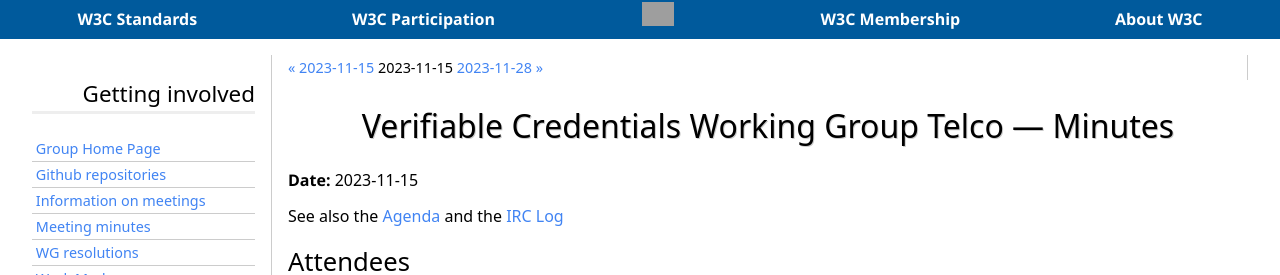
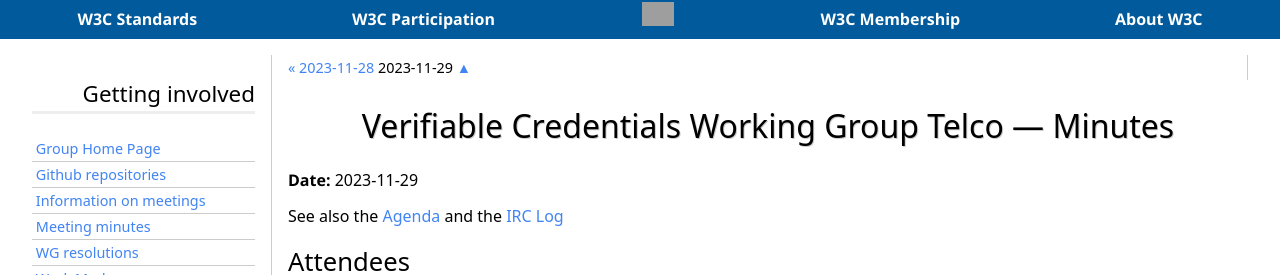
Before and after one commit to w3c/verifiable-credentials, a Jekyll site: the page built from _minutes/2023-11-29-vcwg.md, in a window 1280 px wide and 900 px high. Shown: the top 275 px of the window. Built offline with Jekyll 4.4.1, drawn with Linux system fonts in a browser that asks for light colours; some web fonts are replaced; grey boxes are pictures that could not be loaded.

Commit message:
Got the date wrong in the last minutes...

```diff
--- a/_minutes/2023-11-29-vcwg.md
+++ b/_minutes/2023-11-29-vcwg.md
@@ -1,7 +1,7 @@
 ---
 layout: minutes
-date: 2023-11-15
-title: Verifiable Credentials Working Group Telco — 2023-11-15
+date: 2023-11-29
+title: Verifiable Credentials Working Group Telco — 2023-11-29
 json-ld: |
     {
         "@context": [
@@ -19,10 +19,10 @@
             }
         ],
         "@type": "CreativeWork",
-        "url": "https://www.w3.org/2017/vc/WG/Meetings/Minutes/2023-11-15-vcwg",
+        "url": "https://www.w3.org/2017/vc/WG/Meetings/Minutes/2023-11-29-vcwg",
         "name": "Verifiable Credentials Working Group Telco — Minutes",
         "about": "Verifiable Credentials Working Group Telco",
-        "dateCreated": "2023-11-15",
+        "dateCreated": "2023-11-29",
         "irc": "vcwg",
         "datePublished": "2023-11-29",
         "genre": "Meeting Minutes",
@@ -140,7 +140,7 @@
 
 
 
-**Date:** 2023-11-15
+**Date:** 2023-11-29
 
 See also the [Agenda](https://www.w3.org/events/meetings/ae05a21b-c065-4e69-8d5e-352a0d391513/20231129T110000/) and the [IRC Log](https://www.w3.org/2023/11/29-vcwg-irc.txt)
 
```
